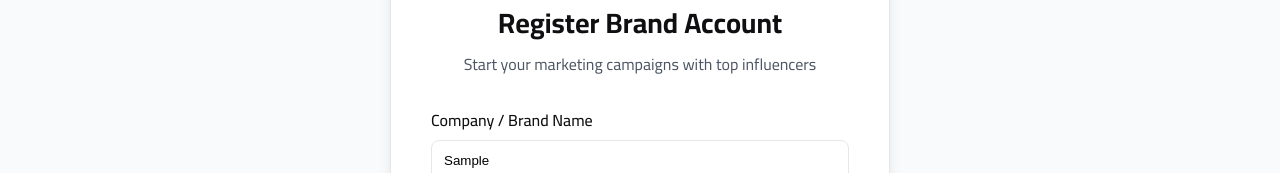
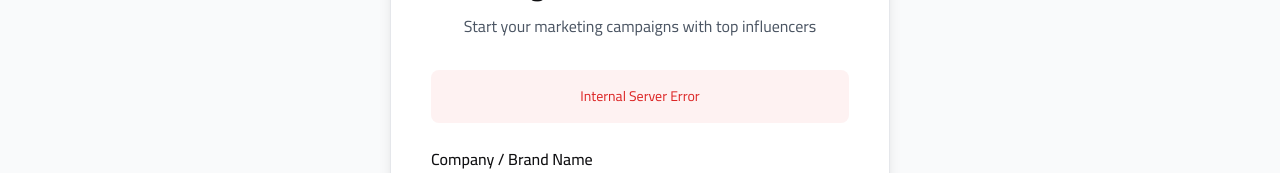
Before and after one commit to Collabdoit/collab-platform, a Next.js app: page /en/register/brand in a window 1280 px wide. Both pictures are taken after typing "Sample", "name@example.com", "Sample123", "Sample" into the empty fields and a click on the button "Create Account". Shown: the part 214-387 px from the top of the page. Built offline with nearby package versions, Linux system fonts and the light colour scheme; no server answers; the database is empty.

Commit message:
Show registration errors in UI

```diff
--- a/src/app/[locale]/register/brand/page.tsx
+++ b/src/app/[locale]/register/brand/page.tsx
@@ -86,6 +86,20 @@ export default function BrandRegisterPage() {
                     <p style={{ color: 'var(--text-secondary)' }}>{t('subtitle')}</p>
                 </div>
 
+                {error && (
+                    <div style={{
+                        backgroundColor: '#FEF2F2',
+                        color: '#DC2626',
+                        padding: '1rem',
+                        borderRadius: '0.5rem',
+                        marginBottom: '1.5rem',
+                        fontSize: '0.875rem',
+                        textAlign: 'center'
+                    }}>
+                        {error}
+                    </div>
+                )}
+
                 <form onSubmit={handleSubmit}>
                     <div style={{ marginBottom: '1rem' }}>
                         <label style={{ display: 'block', marginBottom: '0.5rem', fontWeight: 500 }}>{t('companyNameLabel')}</label>
```
Also changed, not shown: src/app/[locale]/register/creator/page.tsx (+14 -0 lines).
